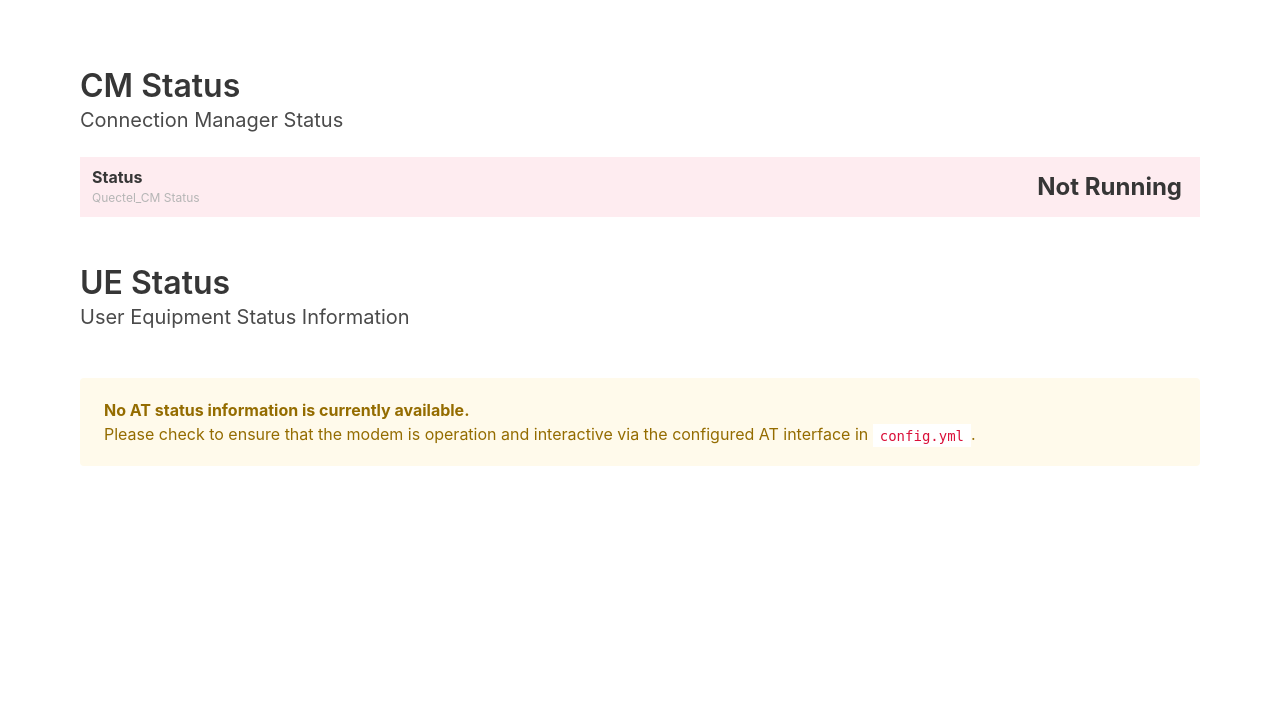
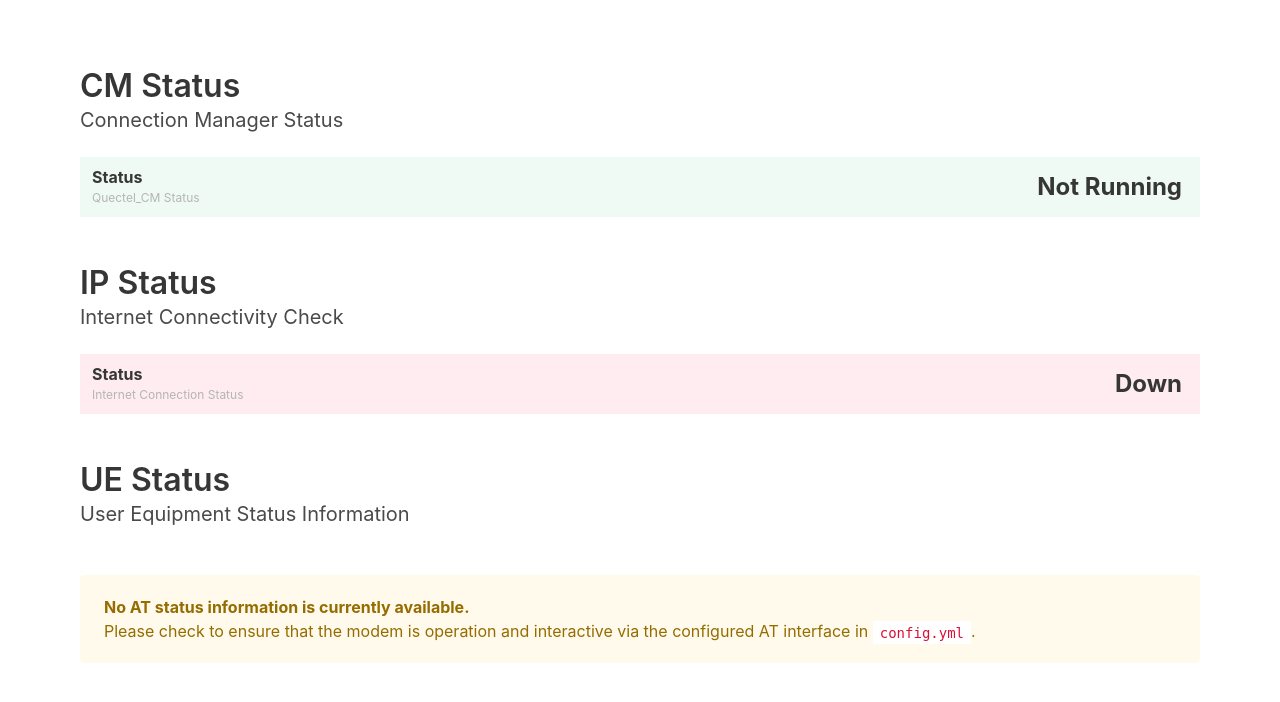
Before and after one commit to themainframe/quectel-cpe-webui, a Python web app: template app/webserver/templates/home.j2 in a window 1280 px wide. Shown: the part 52-754 px from the top of the page. Run offline with Jinja, Linux system fonts and the light colour scheme; the template is opened without the code that fills it, so the values that code supplies are empty; some libraries are stand-ins or nearby versions.

Commit message:
Add: IP status to info webpage

```diff
--- a/app/cm/supervisor.py
+++ b/app/cm/supervisor.py
@@ -3,7 +3,6 @@ import datetime
 import logging
 import threading
 import pexpect
-from .internet_checker import InternetChecker
 from os import path, system
 
 logger = logging.getLogger(__name__)
@@ -14,7 +13,7 @@ class Supervisor:
     Keeps it alive & collects an output buffer.
     """
 
-    def __init__(self, path, respawn_delay, apn, log_lines, poller):
+    def __init__(self, path, respawn_delay, apn, log_lines, poller, ip_checker):
         """
         Create a new supervisor.
         """
@@ -51,7 +50,7 @@ class Supervisor:
         self.__supervise_thread.daemon = True
 
         # Spawn an Internet Connectivity Checker to see if we need to restart Quectel_CM due to internet connectivity problems
-        self.ip_checker = InternetChecker()
+        self.ip_checker = ip_checker
         self.ip_checker.start()
 
     def start(self):
--- a/app/webserver/routes/home.py
+++ b/app/webserver/routes/home.py
@@ -13,6 +13,7 @@ class Home:
     blueprint = Blueprint('home', __name__)
     at_poller = None
     cm_supervisor = None
+    ip_checker = None
 
     @staticmethod
     def __bulma_class(state):
@@ -35,7 +36,8 @@ class Home:
             'home.j2',
             commands=Home.at_poller.commands,
             bulma_class=Home.__bulma_class,
-            supervisor=Home.cm_supervisor
+            supervisor=Home.cm_supervisor,
+            ip_checker=Home.ip_checker
         )
 
     @staticmethod
--- a/app/webserver/templates/home.j2
+++ b/app/webserver/templates/home.j2
@@ -13,13 +13,35 @@
         </h4>
         <table class="table is-fullwidth is-hoverable">
         <tbody>
-            <tr class="{{ "has-background-success-light" if supervisor.qcm_handle else "has-background-danger-light" }}">
+            <tr class="{{ "has-background-success-light" if (not supervisor.qcm_handle.isalive() or supervisor.is_killed) else "has-background-danger-light" }}">
                 <th>
                     Status
                     <div class="has-text-grey-light is-size-7 has-text-weight-normal">Quectel_CM Status</div>
                 </th>
                 <td class="has-text-right is-size-4 has-text-weight-bold">
-                    {{ "Running" if supervisor.qcm_handle else "Not Running" }}
+                    {{ "Not Running" if (not supervisor.qcm_handle.isalive() or supervisor.is_killed) else "Running" }}
+                </td>
+            </tr>
+        </tbody>
+        </table>
+
+        <br />
+
+        <h2 class="title">
+            IP Status
+        </h2>
+        <h4 class="subtitle">
+            Internet Connectivity Check
+        </h4>
+        <table class="table is-fullwidth is-hoverable">
+        <tbody>
+            <tr class="{{ "has-background-success-light" if ip_checker.has_internet() else "has-background-danger-light" }}">
+                <th>
+                    Status
+                    <div class="has-text-grey-light is-size-7 has-text-weight-normal">Internet Connection Status</div>
+                </th>
+                <td class="has-text-right is-size-4 has-text-weight-bold">
+                    {{ "Up" if ip_checker.has_internet() else "Down" }}
                 </td>
             </tr>
         </tbody>
--- a/app/webserver/webserver.py
+++ b/app/webserver/webserver.py
@@ -9,13 +9,14 @@ class Webserver:
     Provides a web console for viewing CPE information.
     """
 
-    def __init__(self, port, at_poller, cm_supervisor):
+    def __init__(self, port, at_poller, cm_supervisor, ip_checker):
         """
         Create a new webserver.
         """
 
         # Provide the AT poller & supervisor objects to routes that need it
         self.port = port
+        Home.ip_checker = ip_checker
         Home.at_poller = at_poller
         Home.cm_supervisor = cm_supervisor
 
```
Also changed, not shown: app/main.py (+7 -3 lines), README.md, 1 other file.
